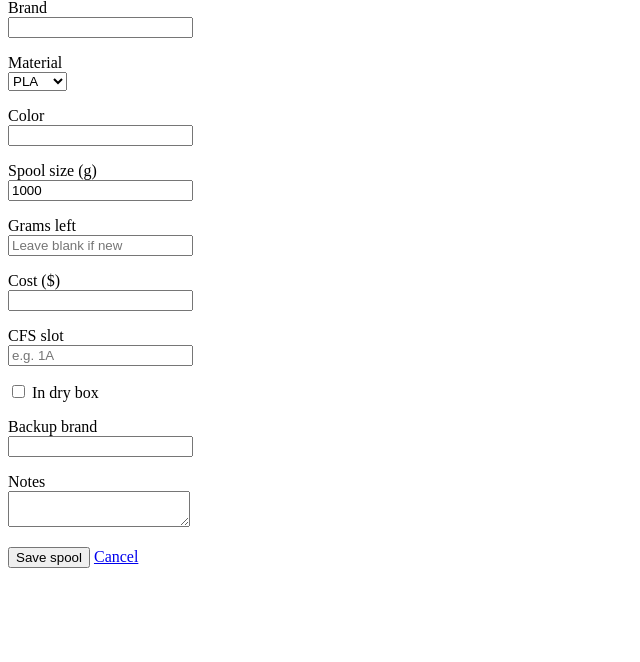
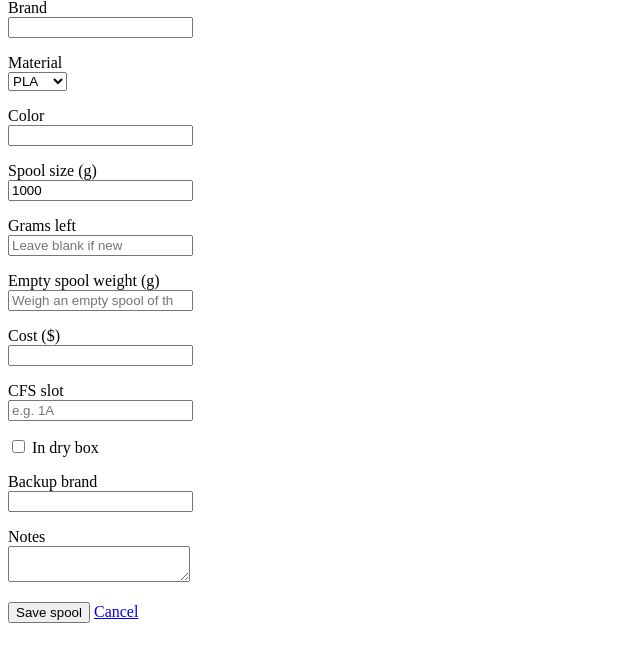
Before and after one commit to louisdimaano/spool-manager, a Flask app: page /spools/new in a window 1280 px wide. Shown: the part 81-743 px from the top of the page, without its empty margins (0-640 px from the left). Run offline with Flask 3, Linux system fonts and the light colour scheme.

Commit message:
Add weigh-to-update, print logging, and low-stock warnings

```diff
--- a/app.py
+++ b/app.py
@@ -1,11 +1,25 @@
-from flask import Flask, render_template, request, redirect, url_for, abort
+import os
+
+from flask import Flask, render_template, request, redirect, url_for, abort, flash
+
 from db import get_db, init_db
 from filament import meters_to_grams, check_print
 
 app = Flask(__name__)
+app.secret_key = os.environ.get("SECRET_KEY", "dev-only-not-secret")
 init_db()
 
 MATERIALS = ["PLA", "PETG", "ABS", "ASA", "TPU", "Other"]
+LOW_STOCK_G = 150
+
+
+def get_spool_or_404(conn, spool_id):
+    """Find one spool by id, or show a Not Found page."""
+    spool = conn.execute("SELECT * FROM spools WHERE id = ?", (spool_id,)).fetchone()
+    if spool is None:
+        conn.close()
+        abort(404)
+    return spool
 
 
 def read_spool_form(form):
@@ -18,15 +32,16 @@ def read_spool_form(form):
     if not (brand and material and color):
         errors.append("Brand, material, and color are required.")
 
-    total_g = remaining_g = cost = None
+    total_g = remaining_g = empty_spool_g = cost = None
     try:
         total_g = int(form.get("total_g") or 1000)
         remaining_g = int(form.get("remaining_g") or total_g)
+        empty_spool_g = int(form["empty_spool_g"]) if form.get("empty_spool_g") else None
         cost = float(form["cost"]) if form.get("cost") else None
     except ValueError:
         errors.append("Weights must be whole numbers, and cost must be a number.")
     else:
-        if total_g <= 0 or remaining_g < 0:
+        if total_g <= 0 or remaining_g < 0 or (empty_spool_g is not None and empty_spool_g < 0):
             errors.append("Weights can't be negative.")
         elif remaining_g > total_g:
             errors.append("Grams left can't be more than the spool's total.")
@@ -37,6 +52,7 @@ def read_spool_form(form):
         "color": color,
         "total_g": total_g,
         "remaining_g": remaining_g,
+        "empty_spool_g": empty_spool_g,
         "cost": cost,
         "cfs_slot": form.get("cfs_slot", "").strip() or None,
         "in_dry_box": 1 if form.get("in_dry_box") else 0,
@@ -51,7 +67,7 @@ def spool_list():
     conn = get_db()
     spools = conn.execute("SELECT * FROM spools ORDER BY material, color").fetchall()
     conn.close()
-    return render_template("spools.html", spools=spools)
+    return render_template("spools.html", spools=spools, low_stock_g=LOW_STOCK_G)
 
 
 @app.route("/spools/new", methods=["GET", "POST"])
@@ -67,9 +83,9 @@ def add_spool():
 
     conn = get_db()
     conn.execute(
-        "INSERT INTO spools (brand, material, color, total_g, remaining_g, cost, "
+        "INSERT INTO spools (brand, material, color, total_g, remaining_g, empty_spool_g, cost, "
         "cfs_slot, in_dry_box, backup_brand, notes) VALUES (:brand, :material, :color, "
-        ":total_g, :remaining_g, :cost, :cfs_slot, :in_dry_box, :backup_brand, :notes)",
+        ":total_g, :remaining_g, :empty_spool_g, :cost, :cfs_slot, :in_dry_box, :backup_brand, :notes)",
         values,
     )
     conn.commit()
@@ -80,10 +96,7 @@ def add_spool():
 @app.route("/spools/<int:spool_id>/edit", methods=["GET", "POST"])
 def edit_spool(spool_id):
     conn = get_db()
-    spool = conn.execute("SELECT * FROM spools WHERE id = ?", (spool_id,)).fetchone()
-    if spool is None:
-        conn.close()
-        abort(404)
+    spool = get_spool_or_404(conn, spool_id)
 
     if request.method == "GET":
         conn.close()
@@ -99,9 +112,9 @@ def edit_spool(spool_id):
     values["id"] = spool_id
     conn.execute(
         "UPDATE spools SET brand = :brand, material = :material, color = :color, "
-        "total_g = :total_g, remaining_g = :remaining_g, cost = :cost, cfs_slot = :cfs_slot, "
-        "in_dry_box = :in_dry_box, backup_brand = :backup_brand, notes = :notes "
-        "WHERE id = :id",
+        "total_g = :total_g, remaining_g = :remaining_g, empty_spool_g = :empty_spool_g, "
+        "cost = :cost, cfs_slot = :cfs_slot, in_dry_box = :in_dry_box, "
+        "backup_brand = :backup_brand, notes = :notes WHERE id = :id",
         values,
     )
     conn.commit()
@@ -116,6 +129,55 @@ def delete_spool(spool_id):
     conn.commit()
     conn.close()
     return redirect(url_for("spool_list"))
+
+
+@app.route("/spools/<int:spool_id>/weigh", methods=["POST"])
+def weigh_spool(spool_id):
+    conn = get_db()
+    spool = get_spool_or_404(conn, spool_id)
+
+    try:
+        scale_g = int(request.form.get("scale_g", ""))
+    except ValueError:
+        conn.close()
+        flash("Enter the scale reading as a whole number of grams.")
+        return redirect(url_for("edit_spool", spool_id=spool_id))
+
+    if spool["empty_spool_g"] is None:
+        conn.close()
+        flash("Add this spool's empty weight first, then weigh it.")
+        return redirect(url_for("edit_spool", spool_id=spool_id))
+
+    remaining_g = max(0, min(scale_g - spool["empty_spool_g"], spool["total_g"]))
+    conn.execute("UPDATE spools SET remaining_g = ? WHERE id = ?", (remaining_g, spool_id))
+    conn.commit()
+    conn.close()
+    flash(f"Updated {spool['brand']} {spool['color']}: {remaining_g} g left.")
+    return redirect(url_for("spool_list"))
+
+
+@app.route("/spools/<int:spool_id>/use", methods=["POST"])
+def use_filament(spool_id):
+    conn = get_db()
+    spool = get_spool_or_404(conn, spool_id)
+
+    try:
+        grams_used = round(float(request.form.get("grams_used", "")))
+    except ValueError:
+        grams_used = 0
+    if grams_used <= 0:
+        conn.close()
+        flash("Enter the grams used as a number more than 0.")
+        return redirect(url_for("edit_spool", spool_id=spool_id))
+
+    new_remaining = max(0, spool["remaining_g"] - grams_used)
+    conn.execute("UPDATE spools SET remaining_g = ? WHERE id = ?", (new_remaining, spool_id))
+    conn.execute("INSERT INTO prints (spool_id, grams_used) VALUES (?, ?)", (spool_id, grams_used))
+    conn.commit()
+    conn.close()
+    flash(f"Logged {grams_used} g for {spool['brand']} {spool['color']}. {new_remaining} g left.")
+    return redirect(url_for("spool_list"))
+
 
 @app.route("/check", methods=["GET", "POST"])
 def check():
@@ -161,5 +223,6 @@ def check():
 
     return render_template("check.html", spools=spools, form=form, errors=errors, result=result)
 
+
 if __name__ == "__main__":
     app.run(debug=True)
--- a/db.py
+++ b/db.py
@@ -8,6 +8,7 @@ DB_PATH = BASE_DIR / "spools.db"
 def get_db():
     conn = sqlite3.connect(DB_PATH)
     conn.row_factory = sqlite3.Row
+    conn.execute("PRAGMA foreign_keys = ON")
     return conn
 
 
--- a/schema.sql
+++ b/schema.sql
@@ -14,3 +14,10 @@ CREATE TABLE IF NOT EXISTS spools (
     backup_link TEXT,
     notes TEXT
 );
+
+CREATE TABLE IF NOT EXISTS prints (
+    id INTEGER PRIMARY KEY AUTOINCREMENT,
+    spool_id INTEGER NOT NULL REFERENCES spools(id) ON DELETE CASCADE,
+    grams_used INTEGER NOT NULL,
+    printed_at TEXT NOT NULL DEFAULT CURRENT_TIMESTAMP
+);
--- a/templates/check.html
+++ b/templates/check.html
@@ -59,6 +59,12 @@
     <p><strong>Not enough.</strong> You're short about {{ result.shortfall_g }} g.
         {% if result.spool.backup_brand %}Your backup brand is {{ result.spool.backup_brand }}.{% endif %}</p>
     {% endif %}
+    {% if result.status != "not_enough" %}
+    <form method="post" action="{{ url_for('use_filament', spool_id=result.spool.id) }}">
+        <input type="hidden" name="grams_used" value="{{ result.needed_g }}">
+        <button type="submit">Print finished: subtract {{ result.needed_g }} g</button>
+    </form>
+    {% endif %}
     {% endif %}
 </body>
 
--- a/templates/spool_form.html
+++ b/templates/spool_form.html
@@ -9,6 +9,16 @@
 
 <body>
     <h1>{{ heading }}</h1>
+
+    {% with messages = get_flashed_messages() %}
+    {% if messages %}
+    <ul>
+        {% for message in messages %}
+        <li>{{ message }}</li>
+        {% endfor %}
+    </ul>
+    {% endif %}
+    {% endwith %}
 
     {% if errors %}
     <ul>
@@ -40,6 +50,10 @@
                 <input type="number" name="remaining_g" min="0" step="1" value="{{ form.get('remaining_g') or '' }}"
                     placeholder="Leave blank if new"></label></p>
 
+        <p><label>Empty spool weight (g)<br>
+                <input type="number" name="empty_spool_g" min="0" step="1" value="{{ form.get('empty_spool_g') or '' }}"
+                    placeholder="Weigh an empty spool of this brand"></label></p>
+
         <p><label>Cost ($)<br>
                 <input type="number" name="cost" min="0" step="0.01" value="{{ form.get('cost') or '' }}"></label></p>
 
@@ -60,8 +74,23 @@
     </form>
 
     {% if spool_id %}
+    <h2>Update from scale</h2>
+    <form method="post" action="{{ url_for('weigh_spool', spool_id=spool_id) }}">
+        <p><label>Scale reading, spool included (g)<br>
+                <input type="number" name="scale_g" min="0" step="1" required></label></p>
+        <button type="submit">Update grams left</button>
+    </form>
+
+    <h2>Log a print</h2>
+    <form method="post" action="{{ url_for('use_filament', spool_id=spool_id) }}">
+        <p><label>Grams used<br>
+                <input type="number" name="grams_used" min="1" step="any" required></label></p>
+        <button type="submit">Subtract</button>
+    </form>
+
+    <h2>Delete</h2>
     <form method="post" action="{{ url_for('delete_spool', spool_id=spool_id) }}"
-        onsubmit="return confirm('Delete this spool? This cannot be undone.');">
+        onsubmit="return confirm('Delete this spool and its print history? This cannot be undone.');">
         <button type="submit">Delete spool</button>
     </form>
     {% endif %}
```
Also changed, not shown: templates/spools.html (+17 -1 lines).
